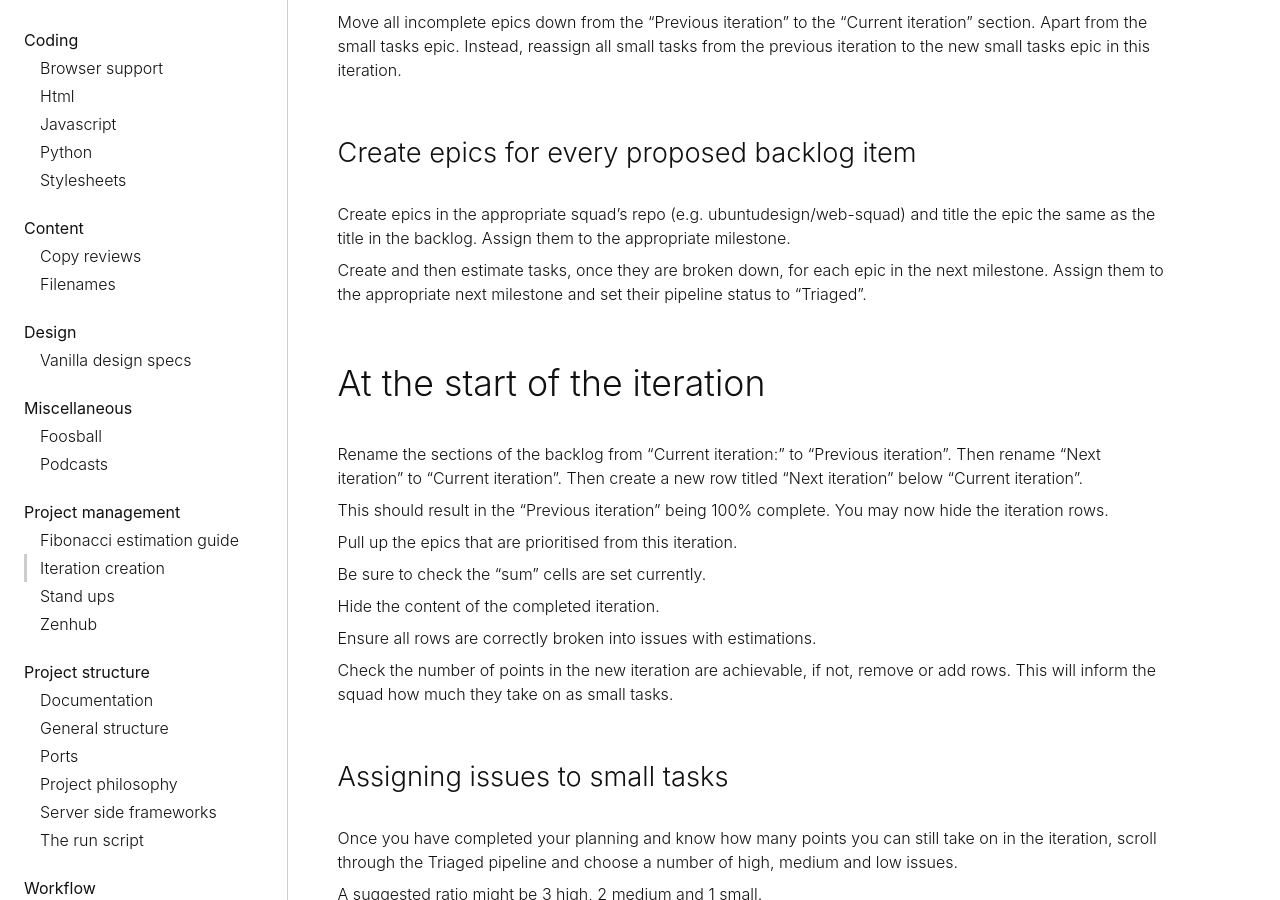
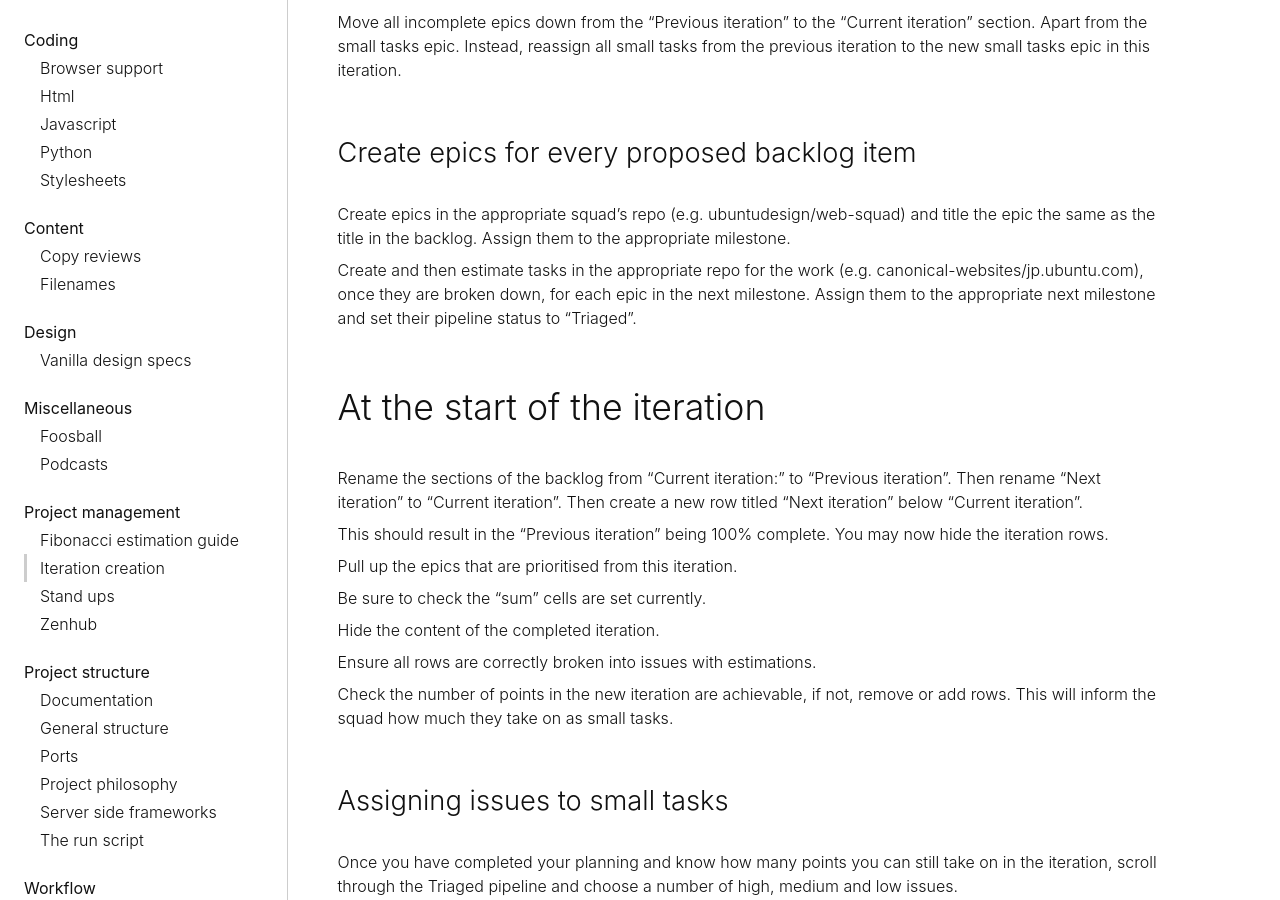
Before and after one commit to canonical-web-and-design/practices, a Jekyll site: the page built from project-management/iteration-creation.md, in a window 1280 px wide and 900 px high, scrolled down 957 px. Built offline with Jekyll 4.4.1, drawn with Linux system fonts in a browser that asks for light colours; some web fonts are replaced.

Commit message:
Update project-management/iteration-creation.md
Co-Authored-By: anthonydillon <me@anthonydillon.com>

```diff
--- a/project-management/iteration-creation.md
+++ b/project-management/iteration-creation.md
@@ -26,7 +26,7 @@
 
 Create epics in the appropriate squad's repo (e.g. ubuntudesign/web-squad) and title the epic the same as the title in the backlog. Assign them to the appropriate milestone.
 
-Create and then estimate tasks, once they are broken down, for each epic in the next milestone. Assign them to the appropriate next milestone and set their pipeline status to "Triaged".
+Create and then estimate tasks in the appropriate repo for the work (e.g. canonical-websites/jp.ubuntu.com), once they are broken down, for each epic in the next milestone. Assign them to the appropriate next milestone and set their pipeline status to "Triaged".
 
 ## At the start of the iteration
 
```
